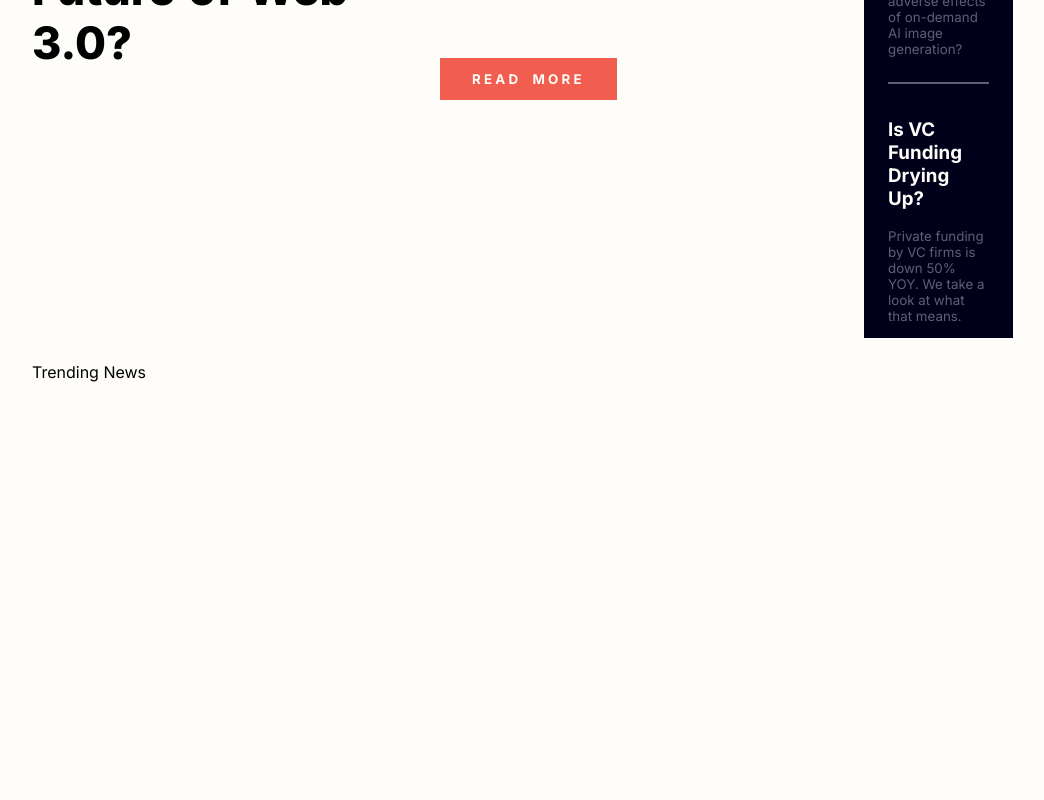
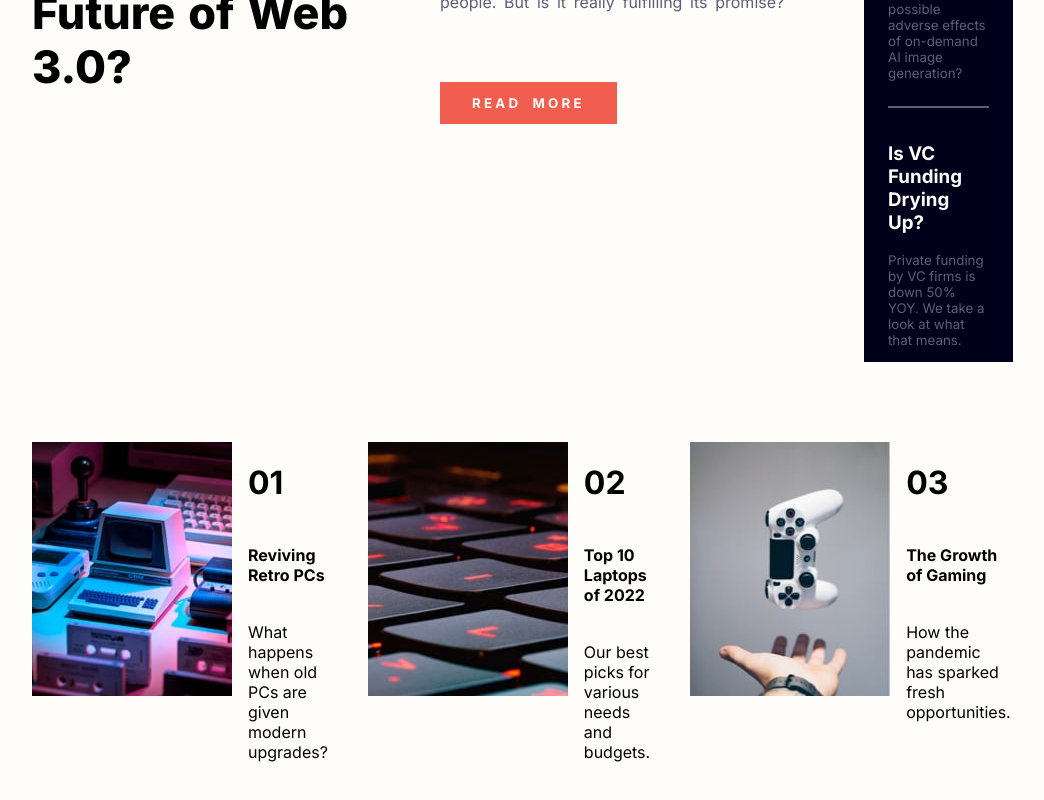
Before and after one commit to Anuj66/FrontendMentor.io-News-Homepage, a React (Create React App) app: page / in a window 1280 px wide. Shown: the part 602-1402 px from the top of the page, without its empty margins (160-1204 px from the left). Before the commit the page ends 1016 px from the top, so only its background shows below. Built offline with nearby package versions, Linux system fonts and the light colour scheme.

Commit message:
Made changes to trending news container

```diff
--- a/src/App.css
+++ b/src/App.css
@@ -2,14 +2,14 @@
   margin: 0 10rem;
   display: flex;
   flex-direction: column;
-  gap: 1.5rem;
+  gap: 5rem;
 }
 
 .middle-container {
   display: flex;
   flex-direction: row;
   /* gap: 2rem; */
-  margin-top: 2rem;
+  /* margin-top: 2rem; */
   gap: 2rem;
 }
 
--- a/src/components/TrendingNews.css
+++ b/src/components/TrendingNews.css
@@ -0,0 +1,22 @@
+.trendingNews-main-container {
+  display: flex;
+  flex-direction: row;
+  gap: 2.5rem;
+}
+
+.trendingNews-item {
+  display: flex;
+  flex-direction: row;
+  gap: 1rem;
+}
+
+.trendingNews-item-image-tag {
+  /* width: 10rem;
+  height: 10rem; */
+}
+
+.trendingNews-item-description {
+  display: flex;
+  flex-direction: column;
+  /* gap: 0.5rem; */
+}
--- a/src/components/TrendingNews.js
+++ b/src/components/TrendingNews.js
@@ -1,8 +1,36 @@
 import React from 'react';
 import './TrendingNews.css';
+import { trendingNews } from '../utils/News';
 
 const TrendingNews = () => {
-  return <div>Trending News</div>;
+  return (
+    <div className="trendingNews-main-container">
+      {trendingNews.map((data, index) => (
+        <div className="trendingNews-item">
+          <div className="trendingNews-item-image">
+            <img src={data?.image} alt="" className="trendingNews-item-image-tag" />
+          </div>
+          <div className="trendingNews-item-description">
+            <div className="trendingNews-item-description-sno">
+              <h1 className="trendingNews-item-description-sno-header-tag">
+                {String(index + 1).padStart(2, '0')}
+              </h1>
+            </div>
+            <div className="trendingNews-item-description-title">
+              <h4 className="trendingNews-item-description-title-header-tag">
+                {data.title}
+              </h4>
+            </div>
+            <div className="trendingNews-item-description-description">
+              <p className="trendingNews-item-description-description-p-tag">
+                {data.description}
+              </p>
+            </div>
+          </div>
+        </div>
+      ))}
+    </div>
+  );
 };
 
 export default TrendingNews;
--- a/src/utils/News.js
+++ b/src/utils/News.js
@@ -1,5 +1,8 @@
 import headlineImageDesktop from '../assets/images/image-web-3-desktop.jpg';
 import headlineImageMobile from '../assets/images/image-web-3-mobile.jpg';
+import retroPcs from '../assets/images/image-retro-pcs.jpg';
+import topLaptops from '../assets/images/image-top-laptops.jpg';
+import gamingGrowth from '../assets/images/image-gaming-growth.jpg';
 
 export const headlineNews = {
   imageDesktop: headlineImageDesktop,
@@ -28,14 +31,17 @@ export const latestNews = [
 
 export const trendingNews = [
   {
+    image: retroPcs,
     title: 'Reviving Retro PCs',
     description: 'What happens when old PCs are given modern upgrades?',
   },
   {
+    image: topLaptops,
     title: 'Top 10 Laptops of 2022',
     description: 'Our best picks for various needs and budgets.',
   },
   {
+    image: gamingGrowth,
     title: 'The Growth of Gaming',
     description: 'How the pandemic has sparked fresh opportunities.',
   },
```
